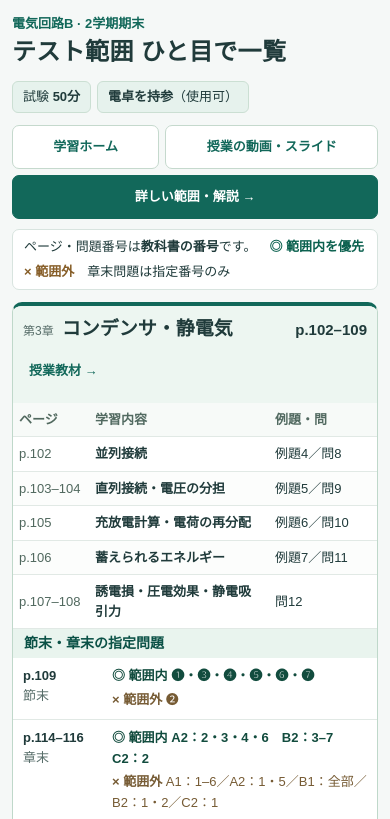
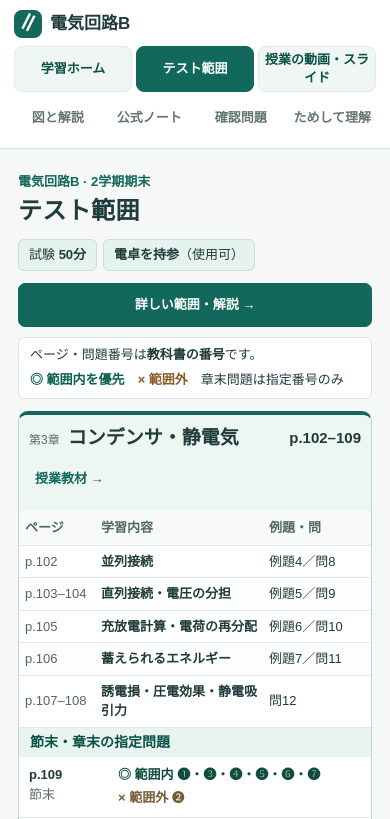
Before and after one commit to metaborin/r08-circuit-b-study, a plain HTML site: page index.html in a window 390 px wide. Both pictures are taken after a click on the link "テスト範囲". Shown: the top 819 px of the page. Drawn offline with Linux system fonts and the light colour scheme.

Commit message:
Align exam scope title and sidebar label

```diff
--- a/app.js
+++ b/app.js
@@ -136,7 +136,7 @@
    ],note:''}
   ];
   return '<section class="scope-snapshot" aria-labelledby="scope-snapshot-title">'+
-   '<header class="scope-snapshot-head"><div><p class="scope-snapshot-course">電気回路B · 2学期期末</p><h1 id="scope-snapshot-title">テスト範囲 ひと目で一覧</h1></div><div class="scope-exam-pills"><span>試験 <strong>50分</strong></span><span><strong>電卓を持参</strong>（使用可）</span></div><nav class="scope-snapshot-nav" aria-label="一覧から移動"><a href="#home">学習ホーム</a><a href="#resources">授業の動画・スライド</a><a href="#scope/details">詳しい範囲・解説 →</a></nav></header>'+
+   '<header class="scope-snapshot-head"><div><p class="scope-snapshot-course">電気回路B · 2学期期末</p><h1 id="scope-snapshot-title">テスト範囲</h1></div><div class="scope-exam-pills"><span>試験 <strong>50分</strong></span><span><strong>電卓を持参</strong>（使用可）</span></div><nav class="scope-snapshot-nav" aria-label="範囲の詳しい説明"><a href="#scope/details">詳しい範囲・解説 →</a></nav></header>'+
    '<p class="scope-snapshot-key"><span>ページ・問題番号は<strong>教科書の番号</strong>です。</span><span class="scope-key-in">◎ 範囲内を優先</span><span class="scope-key-out">× 範囲外</span><span>章末問題は指定番号のみ</span></p>'+
    '<div class="scope-snapshot-columns">'+chapters.map(c=>
     '<section class="scope-snapshot-chapter '+c.id+'" aria-labelledby="snapshot-'+c.id+'"><div class="scope-snapshot-chapter-head"><div class="scope-snapshot-icon">'+diagramImage(c.diagram,true)+'</div><div><span>'+c.chapter+'</span><h2 id="snapshot-'+c.id+'">'+c.title+'</h2></div><strong>'+c.pages+'</strong><a href="#resources/topic/'+c.id+'" class="scope-snapshot-materials">授業教材 →</a></div>'+
@@ -149,7 +149,7 @@
    '<p class="scope-snapshot-reminder"><strong>◎ ここは範囲内：</strong>p.105の充放電計算、p.119の磁気誘導、磁極に働く力。<span>「放電」「電磁誘導」「導体に働く電磁力」と区別しよう。</span></p></section>';
  }
 
- function scopeDetails(){return '<a href="#scope" class="text-link scope-back-to-summary">← テスト範囲の一覧に戻る</a>'+heading('テスト範囲・指定問題','2学期期末 テスト範囲','教科書の印刷ページ番号で確認し、指定された例題・問・練習問題に取り組もう。')+`
+ function scopeDetails(){return '<a href="#scope" class="text-link scope-back-to-summary">← テスト範囲の一覧に戻る</a>'+heading('テスト範囲・指定問題','テスト範囲','教科書の印刷ページ番号で確認し、指定された例題・問・練習問題に取り組もう。')+`
  <section class="exam-summary" aria-label="試験の案内"><div><span>試験時間</span><strong>50分</strong></div><div><span>持ち物</span><strong>電卓を持参</strong><small>テストで使用できます</small></div><div><span>基本の範囲</span><strong>コンデンサ・電流と磁界</strong><small>章末問題は下の指定番号のみ</small></div></section>
  ${scopeOverview()}<nav class="scope-jump-links" aria-label="範囲表の項目へ移動"><a href="#scope/capacitor">コンデンサの範囲</a><a href="#scope/magnetic">電流と磁界の範囲</a><a href="#scope/problems">節末・章末の指定問題</a><a href="#scope/exclusions">範囲外の内容</a></nav>
  <article class="article-card" id="scope-capacitor"><div class="scope-section-heading"><div class="scope-section-icon">${diagramImage('capacitor-series',true)}</div><h2>第3章 静電気 <span class="scope-page">p.102–109</span></h2></div><div class="scope-summary-links"><a class="button secondary small" href="#resources/topic/capacitor">コンデンサの授業教材を見る →</a></div><p class="table-hint">表は横にスクロールできます。</p><div class="scope-scroll" tabindex="0" role="region" aria-label="第3章の範囲と例題・問"><table class="scope-table syllabus-table"><thead><tr><th scope="col">ページ</th><th scope="col">学習内容</th><th scope="col">例題・問</th></tr></thead><tbody>
@@ -183,7 +183,7 @@
   const nav=page==='lesson'?'units':page;$$('[data-nav]').forEach(a=>{a.classList.toggle('active',a.dataset.nav===nav);if(a.dataset.nav===nav)a.setAttribute('aria-current','page');else a.removeAttribute('aria-current');});
   if(page==='resources'){resourceQuery='';resourceTopic=id==='topic'&&(value==='magnetic'||resourceTopics.some(([key])=>key===value))?value:'all';resourceFilter=id==='type'&&['slide','video'].includes(value)?value:'all';}
   const titles={home:'学習ホーム',units:'図と解説',resources:'授業の動画・スライド',practice:'確認問題',formulas:'公式ノート',lab:'ためして理解',scope:'テスト範囲',lesson:'単元の学習'};$('#breadcrumb').textContent=titles[page]||'学習ホーム';document.title=`${titles[page]||'学習ホーム'} | 電気回路B`;
-  $('#main').classList.toggle('scope-summary-main',page==='scope'&&!id);$('.workspace').classList.toggle('scope-summary-workspace',page==='scope'&&!id);$('.sidebar').classList.toggle('scope-summary-hidden',page==='scope'&&!id);const renderers={home,units,resources:resourcePage,practice:practicePage,formulas,lab:labPage,scope:()=>id?scopeDetails():scopeSummary()};$('#main').innerHTML=page==='lesson'?lessonPage(id):(renderers[page]||home)();if(page==='resources')filterResources();if(page==='lab')updateLab();
+  $('#main').classList.toggle('scope-summary-main',page==='scope'&&!id);const renderers={home,units,resources:resourcePage,practice:practicePage,formulas,lab:labPage,scope:()=>id?scopeDetails():scopeSummary()};$('#main').innerHTML=page==='lesson'?lessonPage(id):(renderers[page]||home)();if(page==='resources')filterResources();if(page==='lab')updateLab();
   if(!storageAvailable&&page==='home')$('#main').insertAdjacentHTML('afterbegin','<div class="notice">このブラウザでは記録を保存できません。ページを閉じると学習記録が消える場合があります。</div>');updateProgress();window.scrollTo(0,0);
   if(page==='scope'&&id){const targets={capacitor:'scope-capacitor',magnetic:'scope-magnetic',problems:'assigned-problems',exclusions:'scope-exclusions'};const target=targets[id]&&$('#'+targets[id]);if(target){target.setAttribute('tabindex','-1');target.scrollIntoView({block:'start'});target.focus({preventScroll:true});}}
  }
--- a/index.html
+++ b/index.html
@@ -8,8 +8,8 @@
   <link rel="icon" href="assets/favicon.svg" type="image/svg+xml">
   <link rel="stylesheet" href="style.css?v=20261107-clickplay1">
   <link rel="stylesheet" href="visual.css?v=20261111-study1">
-  <link rel="stylesheet" href="scope.css?v=20261111-scope1">
-  <script src="lessons.js?v=20261106-materials1" defer></script><script src="resources.js?v=20261107-startfix1" defer></script><script src="app.js?v=20261111-scope1" defer></script>
+  <link rel="stylesheet" href="scope.css?v=20261111-scope-layout1">
+  <script src="lessons.js?v=20261106-materials1" defer></script><script src="resources.js?v=20261107-startfix1" defer></script><script src="app.js?v=20261111-scope-layout1" defer></script>
 </head>
 <body>
 <a class="skip" href="#main">本文へ移動</a>
--- a/scope.css
+++ b/scope.css
@@ -1,11 +1,7 @@
-/* A compact overview uses the full window; detailed study pages keep the usual navigation. */
-.scope-summary-hidden { display: none; }
-.scope-summary-workspace { margin-left: 0; }
-.scope-summary-workspace > .topbar,
-.scope-summary-workspace > footer { display: none; }
-main.scope-summary-main { max-width: 1640px; padding: 16px 22px 18px; min-height: 0; }
+/* The overview shares the site sidebar, top bar, margins and footer. */
+main.scope-summary-main { container: scope-list / inline-size; }
 .scope-snapshot { --snapshot-font: 14px; font-size: var(--snapshot-font); line-height: 1.55; }
-.scope-snapshot-head { display: flex; align-items: center; gap: 14px 24px; margin-bottom: 10px; }
+.scope-snapshot-head { display: flex; flex-wrap: wrap; align-items: center; gap: 14px 24px; margin-bottom: 10px; }
 .scope-snapshot-course { color: var(--green); font-size: 13px; font-weight: 700; line-height: 1.4; }
 .scope-snapshot h1 { font-size: 28px; line-height: 1.4; margin-top: 2px; letter-spacing: .015em; }
 .scope-exam-pills { display: flex; flex-wrap: wrap; gap: 6px; }
@@ -20,7 +16,7 @@ main.scope-summary-main { max-width: 1640px; padding: 16px 22px 18px; min-height
 .scope-snapshot-columns { display: grid; grid-template-columns: minmax(0,1fr) minmax(0,1.08fr); gap: 14px; align-items: start; }
 .scope-snapshot-chapter { min-width: 0; border: 1px solid #bfd8ca; border-top: 4px solid var(--green); border-radius: 10px; background: white; overflow: hidden; }
 .scope-snapshot-chapter.magnetic { border-color: #c4d8eb; border-top-color: #2563a6; }
-.scope-snapshot-chapter-head { display: flex; align-items: center; gap: 9px; padding: 9px 12px; background: #edf6f1; }
+.scope-snapshot-chapter-head { display: flex; flex-wrap: wrap; align-items: center; gap: 9px; padding: 9px 12px; background: #edf6f1; }
 .magnetic .scope-snapshot-chapter-head { background: #edf4fb; }
 .scope-snapshot-icon { flex: 0 0 66px; }
 .scope-snapshot-icon img { display: block; width: 66px; height: 39px; object-fit: contain; }
@@ -58,7 +54,6 @@ main.scope-summary-main { max-width: 1640px; padding: 16px 22px 18px; min-height
 .scope-screen-reader { position: absolute; width: 1px; height: 1px; margin: -1px; padding: 0; overflow: hidden; clip-path: inset(50%); white-space: nowrap; border: 0; }
 .scope-back-to-summary { margin-bottom: 14px; }
 @media (min-width: 1500px) and (min-height: 1000px) {
-  main.scope-summary-main { padding: 22px 28px; }
   .scope-snapshot { --snapshot-font: 15px; }
   .scope-snapshot h1 { font-size: 32px; }
   .scope-snapshot-table th, .scope-snapshot-table td { padding: 8px 12px; }
@@ -66,7 +61,6 @@ main.scope-summary-main { max-width: 1640px; padding: 16px 22px 18px; min-height
   .scope-assignment-out, .scope-snapshot-note, .scope-snapshot-foot p, .scope-snapshot-reminder { font-size: 13px; }
 }
 @media (min-width: 1100px) and (max-height: 800px) {
-  main.scope-summary-main { padding-top: 10px; padding-bottom: 10px; }
   .scope-snapshot { --snapshot-font: 13px; }
   .scope-snapshot h1 { font-size: 25px; }
   .scope-snapshot-key { margin-bottom: 9px; padding-top: 5px; padding-bottom: 5px; }
@@ -85,7 +79,6 @@ main.scope-summary-main { max-width: 1640px; padding: 16px 22px 18px; min-height
   .scope-snapshot-table td, .scope-snapshot-table th { padding-left: 8px; padding-right: 8px; }
 }
 @media (max-width: 1099px) {
-  main.scope-summary-main { padding: 18px; }
   .scope-snapshot-head { flex-wrap: wrap; gap: 12px; }
   .scope-snapshot-nav { width: 100%; margin-left: 0; justify-content: flex-start; }
   .scope-snapshot-nav a { min-height: 44px; font-size: 14px; }
@@ -100,7 +93,6 @@ main.scope-summary-main { max-width: 1640px; padding: 16px 22px 18px; min-height
   .scope-snapshot-materials { font-size: 13px; min-height: 44px; display: inline-flex; align-items: center; }
 }
 @media (max-width: 580px) {
-  main.scope-summary-main { padding: 15px 12px; }
   .scope-snapshot h1 { font-size: 24px; }
   .scope-exam-pills { width: 100%; }
   .scope-snapshot-nav { gap: 6px; }
@@ -118,8 +110,19 @@ main.scope-summary-main { max-width: 1640px; padding: 16px 22px 18px; min-height
   .scope-assignment-in { font-size: 13px; }
   .scope-snapshot-reminder > span { display: block; margin-left: 0; }
 }
+
+/* Use the width left by the shared navigation when arranging the overview. */
+@container scope-list (max-width: 900px) {
+  .scope-snapshot { --snapshot-font: 14px; }
+  .scope-snapshot-columns, .scope-snapshot-foot { grid-template-columns: 1fr; }
+  .scope-snapshot-table td { padding-top: 6px; padding-bottom: 6px; }
+  .scope-snapshot-nav { margin-left: 0; }
+  .scope-assignment-in, .scope-assignment-out { display: block; }
+  .scope-assignment-out { margin: 3px 0 0; font-size: 13px; }
+}
+
 @media print {
-  main.scope-summary-main { padding: 0; max-width: none; }
+  main.scope-summary-main { container-type: normal; }
   .scope-snapshot { --snapshot-font: 9pt; line-height: 1.45; }
   .scope-snapshot h1 { font-size: 18pt; }
   .scope-snapshot-course { font-size: 9pt; }
```
